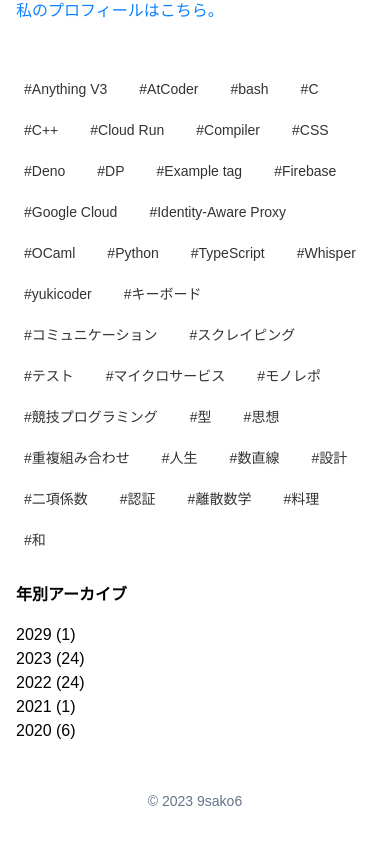
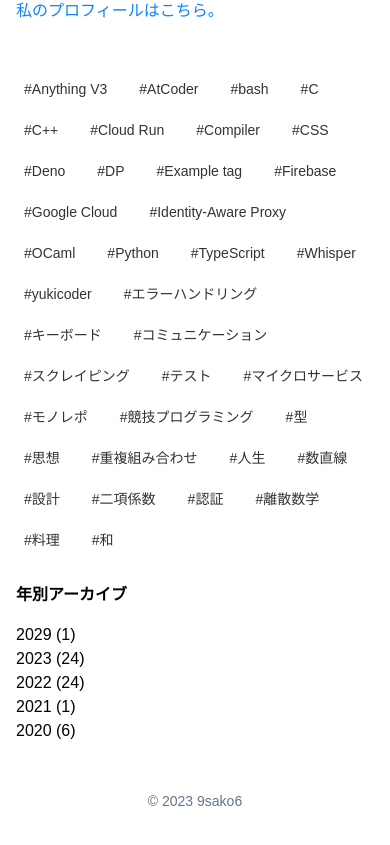
Before and after one commit to 9sako6/9sako6.github.io, a Next.js app in the folder blog-web/: page / in a window 390 px wide. Shown: the part 6740-7585 px from the top of the page. Built offline with nearby package versions, Linux system fonts and the light colour scheme.

Commit message:
Mobile tap animation

```diff
--- a/blog-web/src/components/ui/ToolMenu/ToolMenu.module.scss
+++ b/blog-web/src/components/ui/ToolMenu/ToolMenu.module.scss
@@ -16,4 +16,9 @@
 
   stroke: black;
   fill: black;
+
+  &:active {
+    transform: scale(0.9);
+    transition: transform 0.1s ease-out;
+  }
 }
--- a/blog-web/src/data/topics.json
+++ b/blog-web/src/data/topics.json
@@ -1 +1 @@
-["Anything V3","AtCoder","bash","C","C++","Cloud Run","Compiler","CSS","Deno","DP","Example tag","Firebase","Google Cloud","Identity-Aware Proxy","OCaml","Python","TypeScript","Whisper","yukicoder","キーボード","コミュニケーション","スクレイピング","テスト","マイクロサービス","モノレポ","競技プログラミング","型","思想","重複組み合わせ","人生","数直線","設計","二項係数","認証","離散数学","料理","和"]
+["Anything V3","AtCoder","bash","C","C++","Cloud Run","Compiler","CSS","Deno","DP","Example tag","Firebase","Google Cloud","Identity-Aware Proxy","OCaml","Python","TypeScript","Whisper","yukicoder","エラーハンドリング","キーボード","コミュニケーション","スクレイピング","テスト","マイクロサービス","モノレポ","競技プログラミング","型","思想","重複組み合わせ","人生","数直線","設計","二項係数","認証","離散数学","料理","和"]
```
